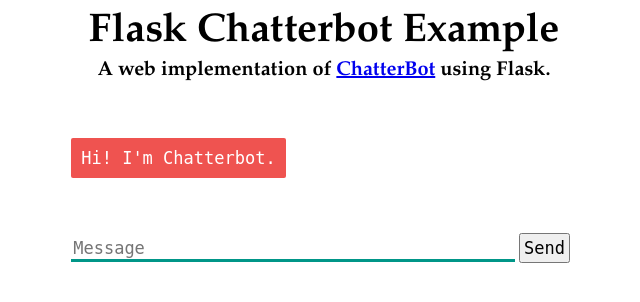
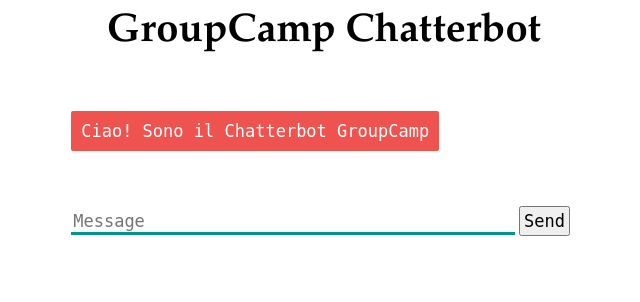
Before and after one commit to CampariJenkins/kp.gc.chatbot, a Flask app: page / in a window 1280 px wide. Shown: the top 302 px of the page, without its empty margins (316-956 px from the left). Run offline with Flask 2, Linux system fonts and the light colour scheme; some libraries are stand-ins or nearby versions.

Commit message:
update chatterbot source library

```diff
--- a/app.py
+++ b/app.py
@@ -1,17 +1,19 @@
-from flask import Flask, render_template, request
+from flask import Flask, render_template,request,redirect,url_for # For flask implementation
+from bson import ObjectId # For ObjectId to work
 from chatterbot import ChatBot
 from chatterbot.trainers import ChatterBotCorpusTrainer
 from chatterbot.trainers import ListTrainer
 from pymongo import MongoClient
 import os
 import ssl
+import logging
+logging.basicConfig(level=logging.DEBUG)
 
 app = Flask(__name__)
+title = "TODO with Flask"
+heading = "ToDo Reminder"
 
 #english_bot = ChatBot("Chatterbot", storage_adapter="chatterbot.storage.SQLStorageAdapter")
-
-import logging
-logging.basicConfig(level=logging.DEBUG)
 
 print ("start")
 
@@ -19,7 +21,7 @@ print ("start")
 #db = client.mongoChat    #Select the database
 #db.authenticate(name="kp-devops",password='TlZmBPJBNrSCWkawD31t5IbR9pyfiIxufiINEVkAHijEtJ8NwT6ZfofqQUYP1NrQK0ZEFS8zPysIOr0u1p2xwA==')
 
-print ("conn che non serve creata")
+print ("provo a creare la conn")
 
 ## Comment out when running locally
 #client = MongoClient(os.getenv("MONGOURL"))
@@ -27,31 +29,34 @@ print ("conn che non serve creata")
 #db.authenticate(name=os.getenv("MONGO_USERNAME"),password=os.getenv("MONGO_PASSWORD"))
 #todos = db.todo #Select the collection
 
-#english_bot = ChatBot(
-    #'Mongoloide',
-    #storage_adapter='chatterbot.storage.MongoDatabaseAdapter',
-    #database='mongoChat',
+english_bot = ChatBot(
+    'Mongoloide',
+    storage_adapter='chatterbot.storage.MongoDatabaseAdapter',
+    database='mongoChat',
     #database_uri='mongodb://172.17.0.2:27017/',
-    #database_uri='mongodb://kp-devops:TlZmBPJBNrSCWkawD31t5IbR9pyfiIxufiINEVkAHijEtJ8NwT6ZfofqQUYP1NrQK0ZEFS8zPysIOr0u1p2xwA==@kp-devops.documents.azure.com:10255/?ssl=true&replicaSet=globaldb',
+    database_uri='mongodb://kp-devops:TlZmBPJBNrSCWkawD31t5IbR9pyfiIxufiINEVkAHijEtJ8NwT6ZfofqQUYP1NrQK0ZEFS8zPysIOr0u1p2xwA==@kp-devops.documents.azure.com:10255/?ssl=true&replicaSet=globaldb',
     #database_uri='mongodb://kp-devops:TlZmBPJBNrSCWkawD31t5IbR9pyfiIxufiINEVkAHijEtJ8NwT6ZfofqQUYP1NrQK0ZEFS8zPysIOr0u1p2xwA==@kp-devops.documents.azure.com:10255/?ssl=true&replicaSet=globaldb&ssl_ca_certs=/Users/rocco/Downloads/TLSCA5.pem',
     #database_uri=os.getenv("MONGOLOIDE")
     #trainer='chatterbot.trainers.ChatterBotCorpusTrainer'
-    #trainer='chatterbot.trainers.ListTrainer'
-#)
+    trainer='chatterbot.trainers.ListTrainer'
+)
+
+print ("conn creata")
 
 #english_bot.set_trainer(ChatterBotCorpusTrainer)
 #english_bot.train("chatterbot.corpus.english")
 
 @app.route("/")
-def home():
-    return render_template("index.html")
+def return_url():
+    return render_template('index.html')
+
+
+#wsgi_app = app.wsgi_app
 
 #@app.route("/get")
 #def get_bot_response():
 #    userText = request.args.get('msg')
 #    return str(english_bot.get_response(userText))
 
-
 if __name__ == "__main__":
-    #app.run(host='0.0.0.0', port=5555)
     app.run()
--- a/requirements.txt
+++ b/requirements.txt
@@ -2,6 +2,6 @@
 # Usage: pip install -r requirements.txt
 
 Flask>=0.11
-chatterbot>=0.7.1
+#chatterbot>=0.7.1
 #SQLAlchemy>=1.1.11
-pymongo
+#pymongo
--- a/templates/index.html
+++ b/templates/index.html
@@ -5,11 +5,10 @@
     <script src="https://ajax.googleapis.com/ajax/libs/jquery/3.2.1/jquery.min.js"></script>
   </head>
   <body>
-    <h1>Flask Chatterbot Example</h1>
-    <h3>A web implementation of <a href="https://github.com/gunthercox/ChatterBot">ChatterBot</a> using Flask.</h3>
+    <h1>GroupCamp Chatterbot</h1>
     <div>
       <div id="chatbox">
-        <p class="botText"><span>Hi! I'm Chatterbot.</span></p>
+        <p class="botText"><span>Ciao! Sono il Chatterbot GroupCamp</span></p>
       </div>
       <div id="userInput">
         <input id="textInput" type="text" name="msg" placeholder="Message">
```
Also changed, not shown: 1 other file.
